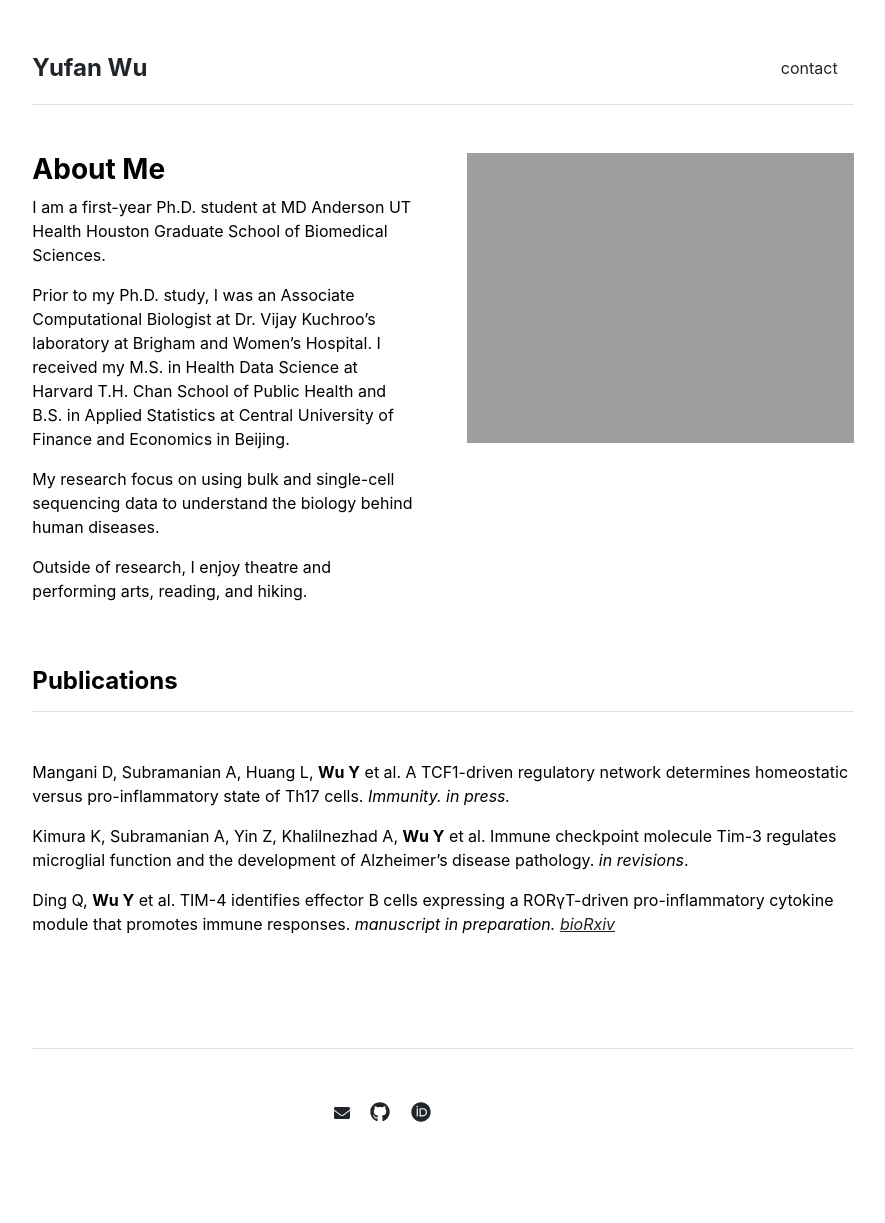
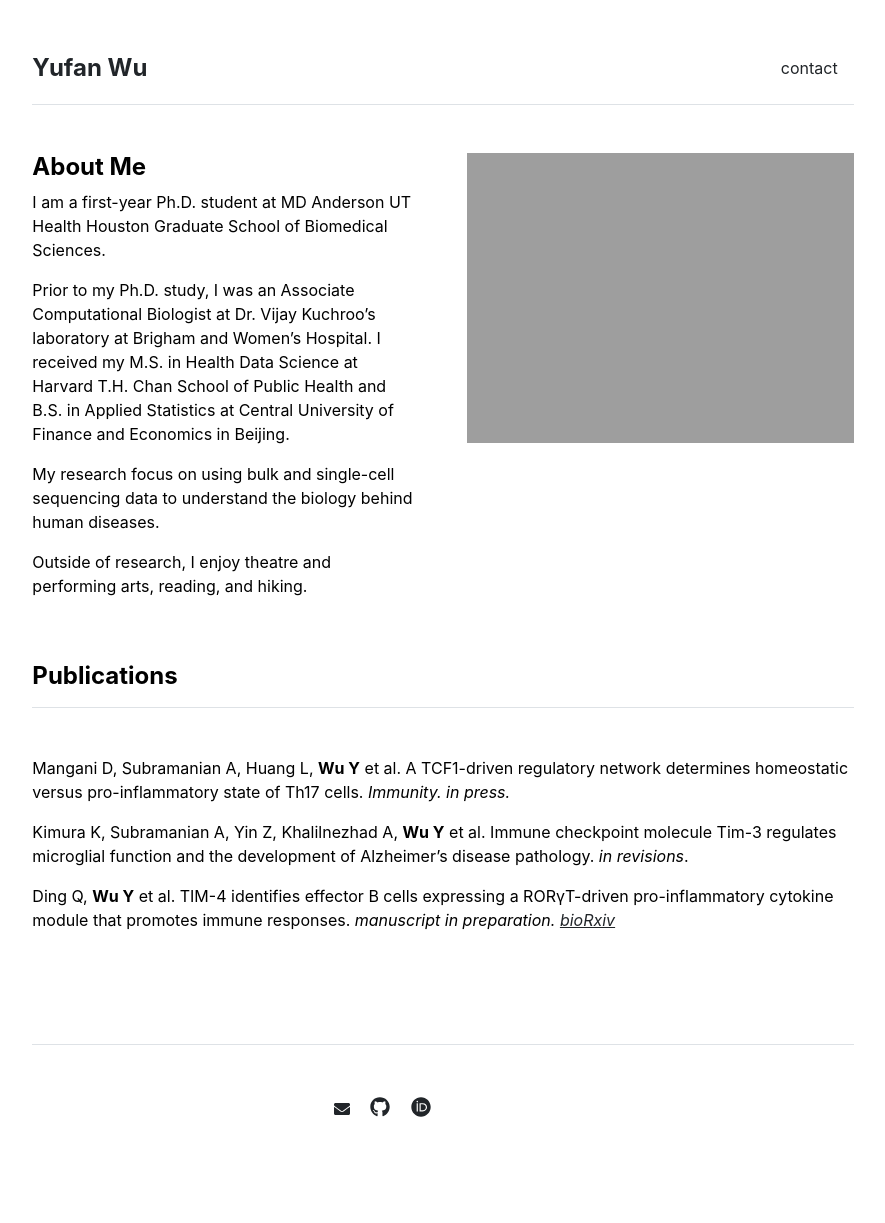
Before and after one commit to YufanWu147/YufanWu147.github.io, a Jekyll site: the page built from index.md, in a window 1280 px wide. Shown: the whole page, without its empty margins (197-1082 px from the left). Built offline with Jekyll 4.4.1, drawn with Linux system fonts in a browser that asks for light colours.

Commit message:
edit font size

```diff
--- a/_layouts/home.html
+++ b/_layouts/home.html
@@ -4,7 +4,7 @@ layout: default
 
 <div class="row g-5 mb-5">
   <div class="col-md-6">
-    <h3 class="fw-bold">About Me</h3>
+    <h4 class="fw-bold">About Me</h4>
     {{ content }}
   </div>
   <div class="col-md-6">
```
